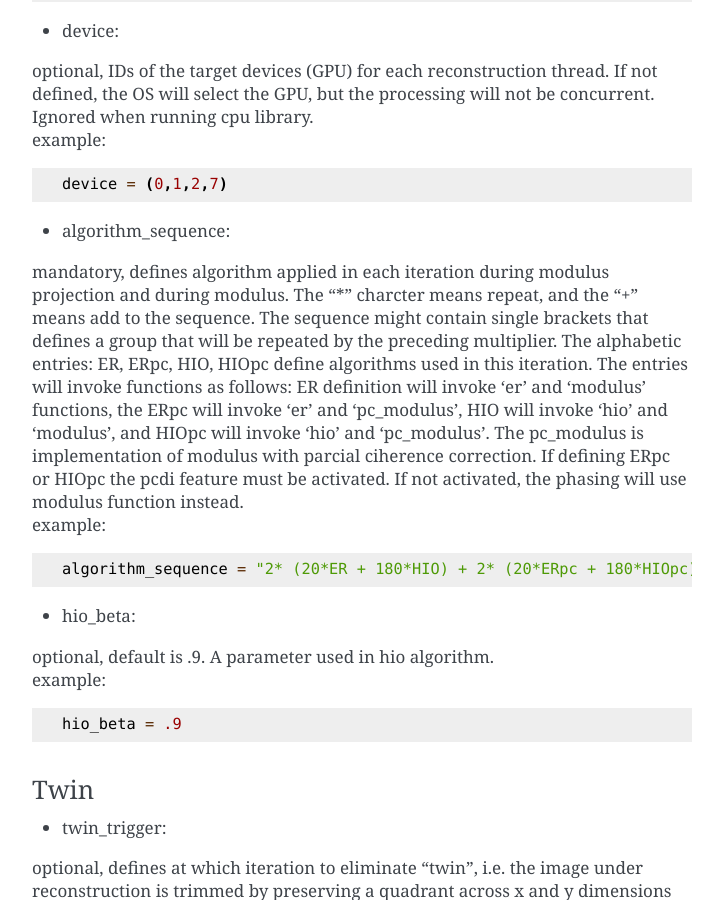
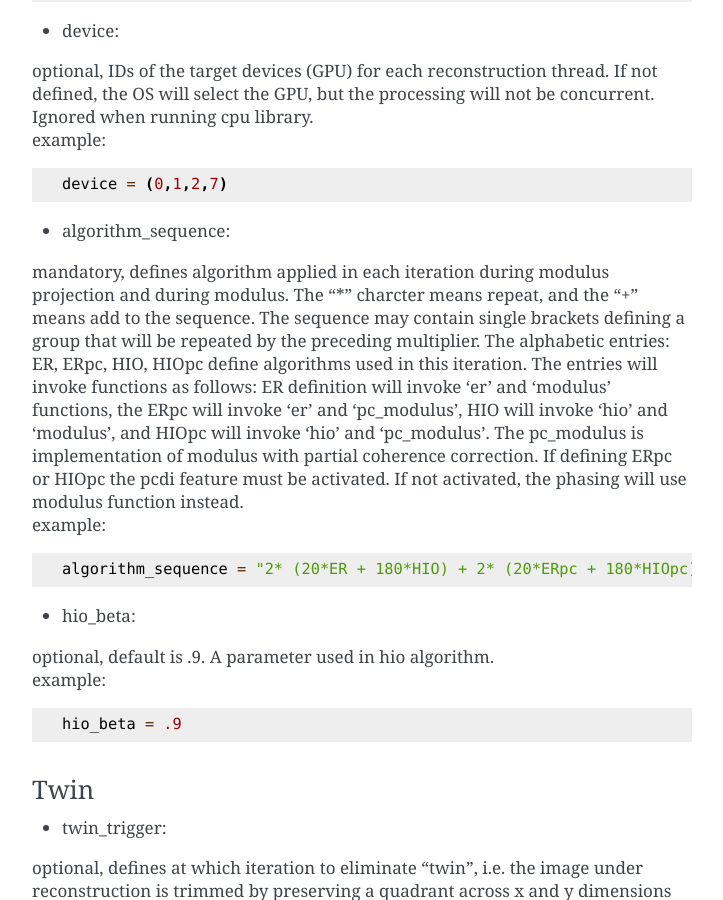
Before and after one commit to AdvancedPhotonSource/cohere, a Sphinx documentation site: the page built from docs/source/config_rec.rst, in a window 1280 px wide and 900 px high, scrolled down 2362 px. Shown: the whole window, without its empty margins (388-1111 px from the left). Built offline with Sphinx 7.4.7, drawn with Linux system fonts in a browser that asks for light colours.

Commit message:
updated typos in doc

```diff
--- a/docs/source/config_rec.rst
+++ b/docs/source/config_rec.rst
@@ -82,7 +82,7 @@ General
     device = (0,1,2,7)
 
 - algorithm_sequence:
-| mandatory, defines algorithm applied in each iteration during modulus projection and during modulus. The "*" charcter means repeat, and the "+" means add to the sequence. The sequence might contain single brackets that defines a group that will be repeated by the preceding multiplier. The alphabetic entries: ER, ERpc, HIO, HIOpc define algorithms used in this iteration. The entries will invoke functions as follows: ER definition will invoke 'er' and 'modulus' functions, the ERpc will invoke 'er' and 'pc_modulus', HIO will invoke 'hio' and 'modulus', and HIOpc will invoke 'hio' and 'pc_modulus'. The pc_modulus is implementation of modulus with parcial ciherence correction. If defining ERpc or HIOpc the pcdi feature must be activated. If not activated, the phasing will use modulus function instead.
+| mandatory, defines algorithm applied in each iteration during modulus projection and during modulus. The "*" charcter means repeat, and the "+" means add to the sequence. The sequence may contain single brackets defining a group that will be repeated by the preceding multiplier. The alphabetic entries: ER, ERpc, HIO, HIOpc define algorithms used in this iteration. The entries will invoke functions as follows: ER definition will invoke 'er' and 'modulus' functions, the ERpc will invoke 'er' and 'pc_modulus', HIO will invoke 'hio' and 'modulus', and HIOpc will invoke 'hio' and 'pc_modulus'. The pc_modulus is implementation of modulus with partial coherence correction. If defining ERpc or HIOpc the pcdi feature must be activated. If not activated, the phasing will use modulus function instead.
 | example:
 ::
 
```
